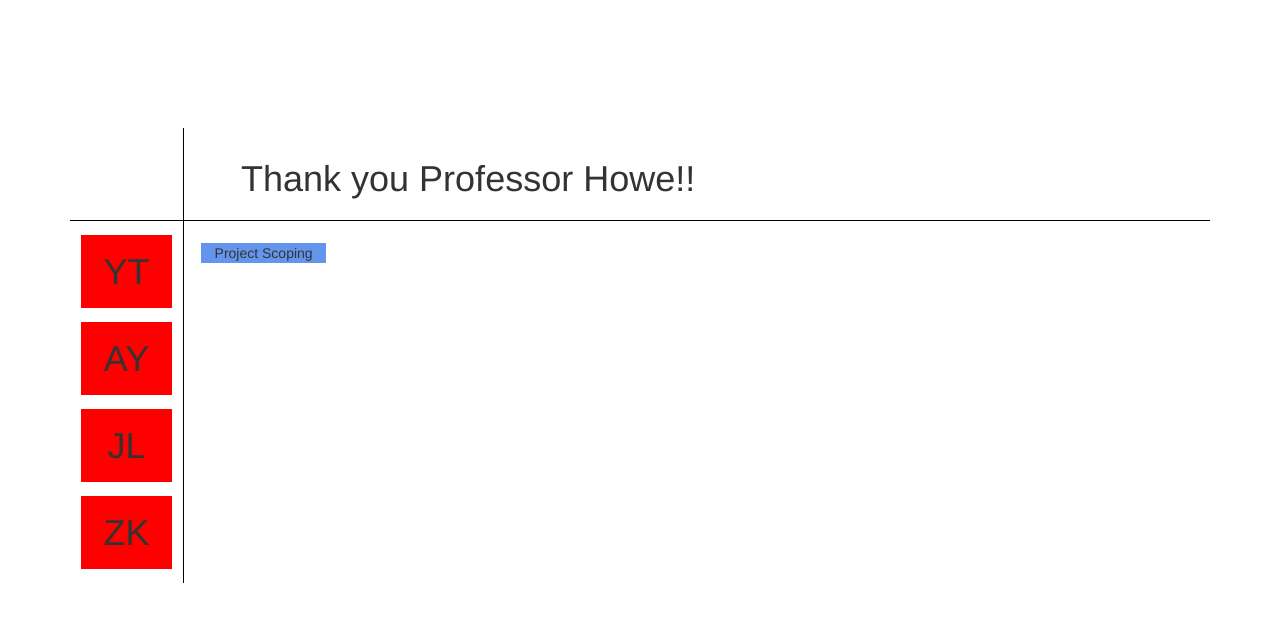
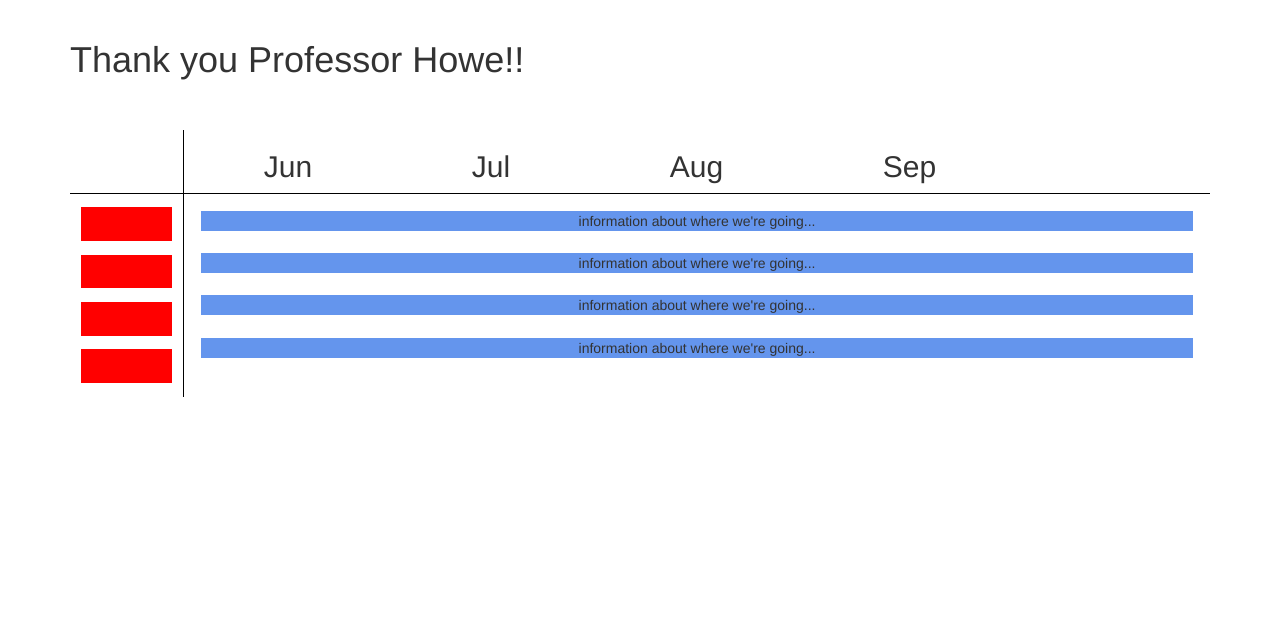
Before and after one commit to ytian95/showe_thanks, a Django app: page / in a window 1280 px wide. Shown: the part 52-674 px from the top of the page. Run offline with Django 3.2, Linux system fonts and the light colour scheme; some libraries are stand-ins or nearby versions.

Commit message:
added stylesheet

```diff
--- /dev/null
+++ b/mysite/main/static/main/style.css
@@ -0,0 +1,5 @@
+.months { float:left; padding: 0 7%; }
+
+.names { background-color: red; padding: 15% 0; margin: 12% 10%; }
+
+.plans { background-color: cornflowerblue; margin: 2.25% 0; width: auto; }
--- a/mysite/main/templates/main/gantt.html
+++ b/mysite/main/templates/main/gantt.html
@@ -2,26 +2,37 @@
 {% load staticfiles %}
 
 {% block content %}
+<h1>Thank you Professor Howe!!</h1>
+
+<br><br>
+
 <div style="border-bottom: 1px black solid; display: flex;">
     <div style="float:left; width: 10%; border-right: 1px black solid"></div>
-    <div style="float:left; padding: 1% 5%"><h1>Thank you Professor Howe!!</h1></div>
+    <h2 class='months'>Jun</h2>
+    <h2 class='months'>Jul</h2>
+    <h2 class='months'>Aug</h2>
+    <h2 class='months'>Sep</h2>
 </div>
+
 <div style="float: left; width: 10%; border-right: 1px black solid;">
-    <h1 style="background-color: red; padding: 15% 0; margin: 12% 10%;">
-        <center>YT</center>
+    <h1 class='names'>
+        <center></center>
     </h1>
-    <h1 style="background-color: red; padding: 15% 0; margin: 12% 10%;">
-        <center>AY</center>
+    <h1 class='names'>
+        <center></center>
     </h1>
-    <h1 style="background-color: red; padding: 15% 0; margin: 12% 10%;">
-        <center>JL</center>
+    <h1 class='names'>
+        <center></center>
     </h1>
-    <h1 style="background-color: red; padding: 15% 0; margin: 12% 10%;">
-        <center>ZK</center>
+    <h1 class='names'>
+        <center></center>
     </h1>
 </div>
+
 <div style="float: left; margin: 1.5%; width: 87%">
-    <center style="background-color: cornflowerblue; margin: 0.5% 0; width: 125px">Project Scoping</center>
-
+    <center class='plans' style='margin-top: 0'>information about where we're going...</center>
+    <center class='plans'>information about where we're going...</center>
+    <center class='plans'>information about where we're going...</center>
+    <center class='plans'>information about where we're going...</center>
 </div>
 {% endblock %}
--- a/mysite/templates/base.html
+++ b/mysite/templates/base.html
@@ -11,6 +11,7 @@
 
     <!-- Bootstrap -->
     <link rel="stylesheet" href="https://maxcdn.bootstrapcdn.com/bootstrap/3.3.7/css/bootstrap.min.css" integrity="sha384-BVYiiSIFeK1dGmJRAkycuHAHRg32OmUcww7on3RYdg4Va+PmSTsz/K68vbdEjh4u" crossorigin="anonymous">
+    <link rel='stylesheet' type='text/css' href="{% static 'main/style.css' %}"
 
     <!-- HTML5 shim and Respond.js for IE8 support of HTML5 elements and media queries -->
     <!-- WARNING: Respond.js doesn't work if you view the page via file:// -->
@@ -40,7 +41,7 @@
       </div>
     </nav>
 
-    <div class='container' style="margin-top: 10%">
+    <div class='container'>
         {% block content %}
         {% endblock %}
     </div>
```
